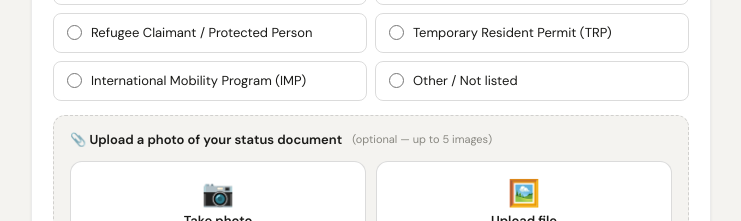
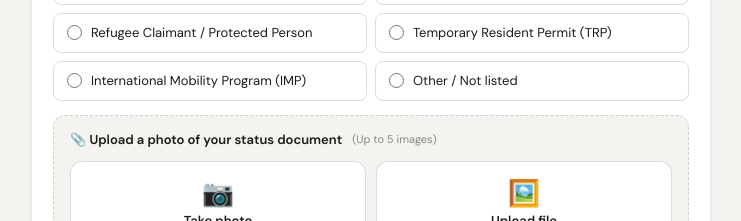
Before and after one commit to 4rus/swiftclean, a Next.js app: page /careers in a window 1280 px wide. Shown: the part 1740-1961 px from the top of the page, without its empty margins (269-1010 px from the left). Built offline with nearby package versions, Linux system fonts and the light colour scheme.

Commit message:
minor fix in careers

```diff
--- a/app/careers/page.jsx
+++ b/app/careers/page.jsx
@@ -340,7 +340,7 @@ export default function CareersPage() {
           <div className={styles.statusPhotoBlock}>
             <div className={styles.statusPhotoLabel}>
               📎 Upload a photo of your status document
-              <span className={styles.optionalTag}>(optional — up to 5 images)</span>
+              <span className={styles.optionalTag}>(Up to 5 images)</span>
             </div>
 
             {/* Two big tap buttons: Camera or Upload */}
```
